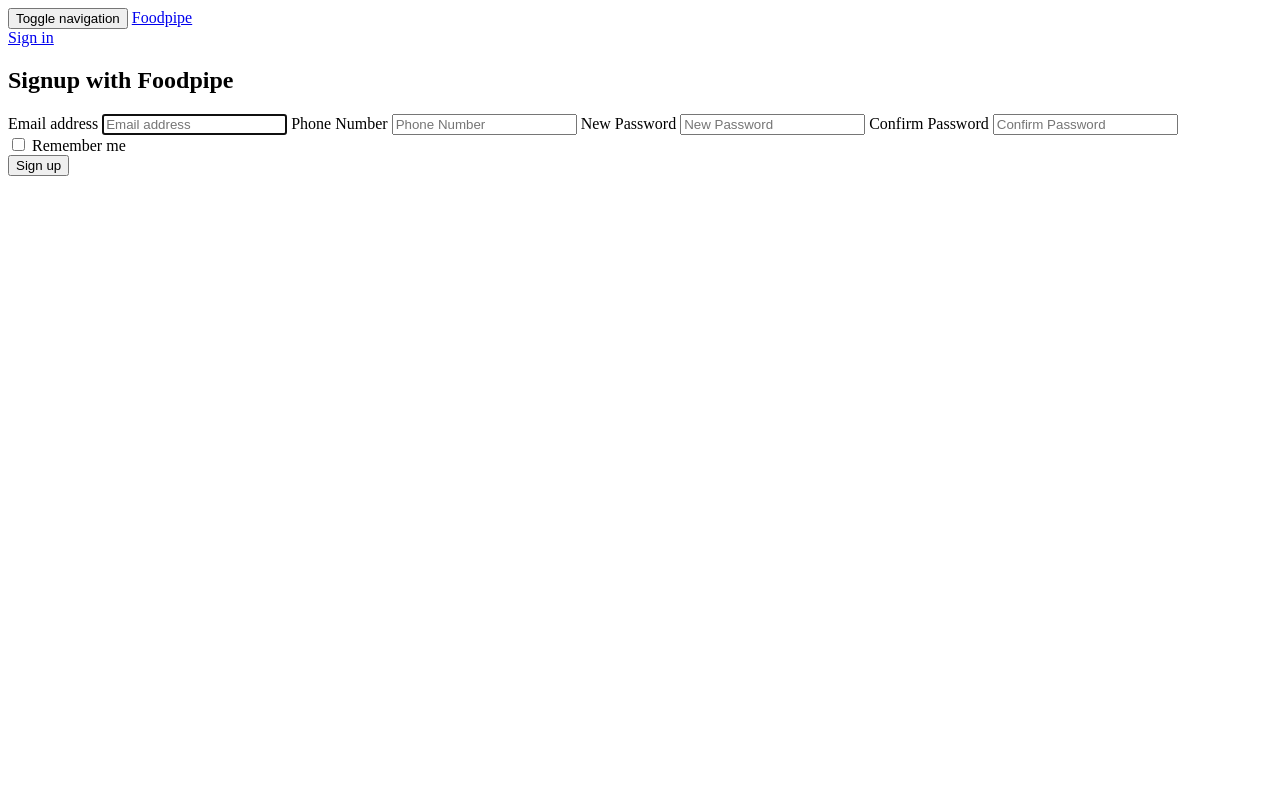
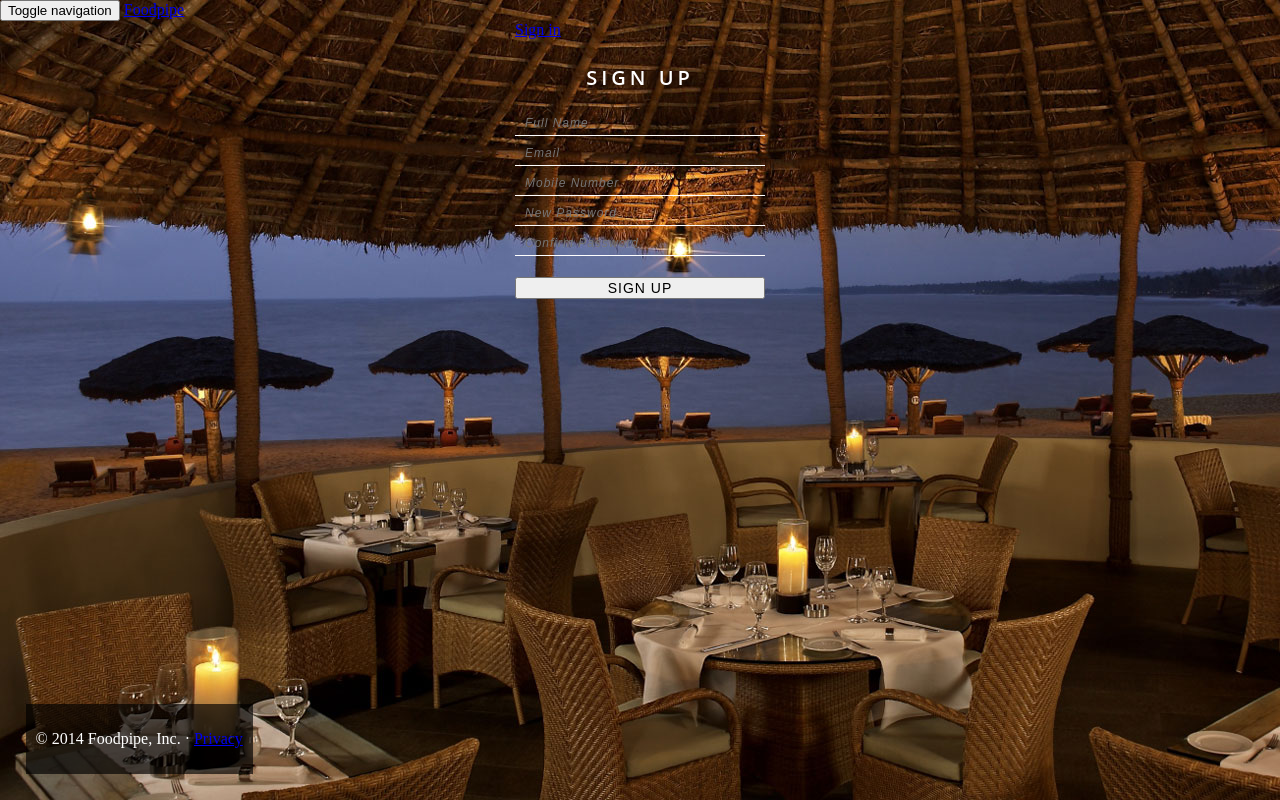
Before and after one commit to girither/uscdornsife, a website: page public/views/usersignup.html in a window 1280 px wide. Drawn offline with Linux system fonts and the light colour scheme; files that its build step writes are made by us from their sources; files whose address does not match are found by name.

Commit message:
latest changes

```diff
--- a/public/css/carousel.css
+++ b/public/css/carousel.css
@@ -39,7 +39,7 @@
 
 /* Carousel base class */
 .carousel {
-  height: 500px;
+  height: 600px;
   margin-bottom: 60px;
   top: -20px;
   width:100%;
@@ -52,7 +52,7 @@
 
 /* Declare heights because of positioning of img element */
 .carousel .item {
-  height: 500px;
+  height: 600px;
   background-color: #777;
 }
 .carousel-inner > .item > img {
@@ -60,7 +60,7 @@
   top: 0;
   left: 0;
   min-width: 100%;
-  height: 500px;
+  height: 600px;
 }
 
 
--- a/public/css/signin.css
+++ b/public/css/signin.css
@@ -1,45 +1,181 @@
-body {
-  padding-top: 70px;
-  padding-bottom: 70px;
+body
+{
+    background: url('../images/signin_image.jpg') fixed;
+    background-size: cover;
+    padding: 0;
+    margin: 0;
 }
 
-.form-signin {
-  max-width: 330px;
-  padding: 15px;
-  margin: 0 auto;
+.wrap
+{
+    width: 100%;
+    height: 100%;
+    min-height: 100%;
+    position: absolute;
+    top: 0px;
+    left: 0;
+    z-index: 99;
 }
-.form-signin .form-signin-heading,
-.form-signin .checkbox {
-  width: 430px;
-  margin-bottom: 10px;
+
+p.form-title
+{
+    font-family: 'Open Sans' , sans-serif;
+    font-size: 20px;
+    font-weight: 600;
+    text-align: center;
+    color: #FFFFFF;
+    margin-top: 5%;
+    text-transform: uppercase;
+    letter-spacing: 4px;
 }
-.form-signin .checkbox {
-  font-weight: normal;
+
+form
+{
+    width: 250px;
+    margin: 0 auto;
 }
-.form-signin .form-control {
-  position: relative;
-  height: auto;
-  -webkit-box-sizing: border-box;
-     -moz-box-sizing: border-box;
-          box-sizing: border-box;
-  padding: 10px;
-  font-size: 16px;
+
+form.login input[type="text"], form.login input[type="password"]
+{
+    width: 100%;
+    margin: 0;
+    padding: 5px 10px;
+    background: 0;
+    border: 0;
+    border-bottom: 1px solid #FFFFFF;
+    outline: 0;
+    font-style: italic;
+    font-size: 12px;
+    font-weight: 400;
+    letter-spacing: 1px;
+    margin-bottom: 5px;
+    color: #FFFFFF;
+    outline: 0;
 }
-.form-signin .form-control:focus {
-  z-index: 2;
+
+form.login input[type="submit"]
+{
+    width: 100%;
+    font-size: 14px;
+    text-transform: uppercase;
+    font-weight: 500;
+    margin-top: 16px;
+    outline: 0;
+    cursor: pointer;
+    letter-spacing: 1px;
 }
-.form-signin input[type="email"] {
-  margin-bottom: 10px;
-  border-bottom-right-radius: 0;
-  border-bottom-left-radius: 0;
+
+form.login input[type="submit"]:hover
+{
+    transition: background-color 0.5s ease;
 }
-.form-signin input[type="text"] {
-  margin-bottom: 10px;
-  border-bottom-right-radius: 0;
-  border-bottom-left-radius: 0;
+
+form.login .remember-forgot
+{
+    float: left;
+    width: 100%;
+    margin: 10px 0 0 0;
 }
-.form-signin input[type="password"] {
-  margin-bottom: 10px;
-  border-top-left-radius: 0;
-  border-top-right-radius: 0;
+form.login .forgot-pass-content
+{
+    min-height: 20px;
+    margin-top: 10px;
+    margin-bottom: 10px;
 }
+form.login label, form.login a
+{
+    font-size: 12px;
+    font-weight: 400;
+    color: #FFFFFF;
+}
+
+form.login a
+{
+    transition: color 0.5s ease;
+}
+
+form.login a:hover
+{
+    color: #2ecc71;
+}
+
+.pr-wrap
+{
+    width: 100%;
+    height: 100%;
+    min-height: 100%;
+    position: absolute;
+    top: 0;
+    left: 0;
+    z-index: 999;
+    display: none;
+}
+
+.show-pass-reset
+{
+    display: block !important;
+}
+
+.pass-reset
+{
+    margin: 0 auto;
+    width: 250px;
+    position: relative;
+    margin-top: 22%;
+    z-index: 999;
+    background: #FFFFFF;
+    padding: 20px 15px;
+}
+
+.pass-reset label
+{
+    font-size: 12px;
+    font-weight: 400;
+    margin-bottom: 15px;
+}
+
+.pass-reset input[type="email"]
+{
+    width: 100%;
+    margin: 5px 0 0 0;
+    padding: 5px 10px;
+    background: 0;
+    border: 0;
+    border-bottom: 1px solid #000000;
+    outline: 0;
+    font-style: italic;
+    font-size: 12px;
+    font-weight: 400;
+    letter-spacing: 1px;
+    margin-bottom: 5px;
+    color: #000000;
+    outline: 0;
+}
+
+.pass-reset input[type="submit"]
+{
+    width: 100%;
+    border: 0;
+    font-size: 14px;
+    text-transform: uppercase;
+    font-weight: 500;
+    margin-top: 10px;
+    outline: 0;
+    cursor: pointer;
+    letter-spacing: 1px;
+}
+
+.pass-reset input[type="submit"]:hover
+{
+    transition: background-color 0.5s ease;
+}
+.posted-by
+{
+    position: absolute;
+    bottom: 26px;
+    margin: 0 auto;
+    color: #FFF;
+    background-color: rgba(0, 0, 0, 0.66);
+    padding: 10px;
+    left: 2%;
+}
--- a/public/views/usersignup.html
+++ b/public/views/usersignup.html
@@ -1,3 +1,4 @@
+   <link href="css/signup.css" rel="stylesheet">
    <div class="navbar-wrapper">
       <div class="container">
 
@@ -24,24 +25,46 @@
     </div>
 
  <div class="container">
-
-      <form class="form-signin">
-        <h2 class="form-signin-heading">Signup with Foodpipe</h2>
-        <label for="inputEmail" >Email address</label>
-        <input type="email" id="inputEmail" class="form-control" placeholder="Email address" required="" autofocus="">
-        <label for="inputTelephoneNumber" >Phone Number</label>
-        <input type="tel" id="inputTelephoneNumber" class="form-control" placeholder="Phone Number" required="">
-        <label for="inputNewPassword" >New Password</label>
-        <input type="password" id="inputNewPassword" class="form-control" placeholder="New Password" required="">
-        <label for="inputConfirmPassword" >Confirm Password</label>
-        <input type="password" id="inputConfirmPassword" class="form-control" placeholder="Confirm Password" required="">
+    <div class="row">
+        <div class="col-md-12">
+            <div class="pr-wrap">
+                <div class="pass-reset">
+                    <label>
+                        Enter the email you signed up with</label>
+                    <input type="email" placeholder="Email" />
+                    <input type="submit" value="Submit" class="pass-reset-submit btn btn-success btn-sm" />
+                </div>
+            </div>
+            <div class="wrap">
+                <p class="form-title">
+                    Sign Up</p>
+                <form class="login">
+                <input type="text" placeholder="Full Name" />
+                <input type="email" placeholder="Email" />
+                <input type="tel" placeholder="Mobile Number" />
+                <input type="password" placeholder="New Password" />
+                <input type="password" placeholder="Confirm Password" />
+                <input type="submit" value="Sign up" class="btn btn-success btn-sm" />
+                <!--div class="remember-forgot">
+                    <div class="row">
+                        <div class="col-md-6">
                             <div class="checkbox">
                                 <label>
-            <input type="checkbox" value="remember-me"> Remember me
+                                    <input type="checkbox" />
+                                    Remember Me
                                 </label>
                             </div>
-        <button class="btn btn-lg btn-success btn-block" type="submit">Sign up</button>
+                        </div>
+                        <div class="col-md-6 forgot-pass-content">
+                            <a  class="forgot-pass">Forgot Password</a>
+                        </div>
+                    </div>
+                </div-->
                 </form>
-
-
             </div>
+        </div>
+    </div>
+     <footer class="posted-by">
+        <p>© 2014 Foodpipe, Inc. · <a href="http://getbootstrap.com/examples/carousel/#">Privacy</a></p>
+      </footer>
+</div>
--- a/server.js
+++ b/server.js
@@ -2,7 +2,7 @@
 
 var app = express();
 
-app.listen(3002,function(){
+app.listen(3003,function(){
 	console.log('hosting server at port 3000');
 });
 
```
Also changed, not shown: index.html (+0 -1 lines), public/views/main.html (+3 -3 lines), public/views/userlogin.html (+32 -16 lines), public/images/carousel_image_one.jpg (added), public/images/carousel_image_three.jpg (added), public/images/carousel_image_two.jpg (added), public/images/foodpipe_cooking.jpg (deleted), public/images/foodpipe_table.jpg (deleted), public/images/foodpipe_underwater.jpg (deleted). Lines whose indentation alone changed are shown as unchanged.
